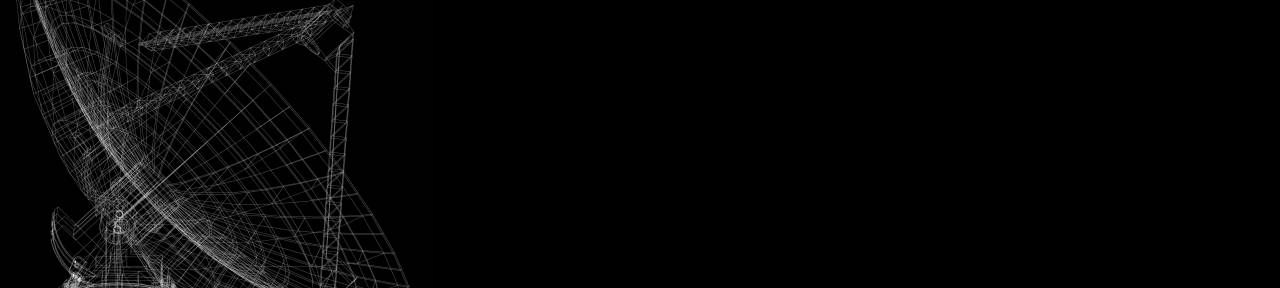
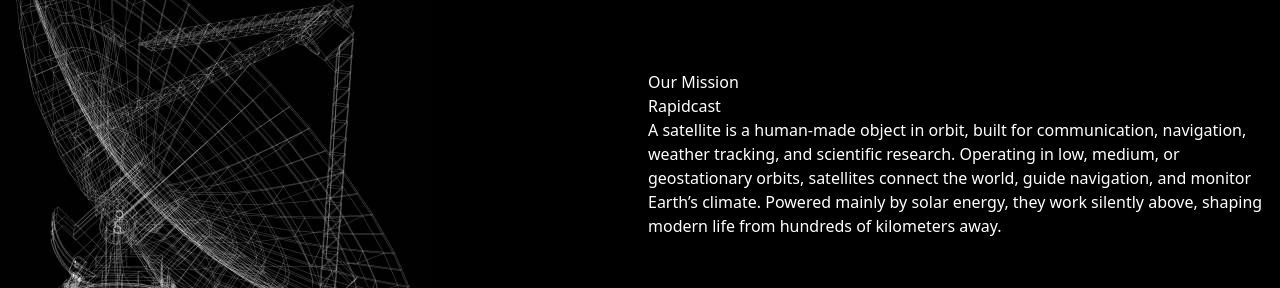
Before and after one commit to BenjjjO/panetEarth, a React (Vite) app: page / in a window 1280 px wide. Shown: the part 1332-1620 px from the top of the page. Built offline with nearby package versions, Linux system fonts and the light colour scheme.

Commit message:
Start cool idea feature

```diff
--- a/src/components/Banner/Banner.jsx
+++ b/src/components/Banner/Banner.jsx
@@ -8,6 +8,11 @@ const Banner = () => {
                 <div>
                     <img src={sateliteImg} alt="" />
                 </div>
+                <div>
+                    <p>Our Mission</p>
+                    <h1>Rapidcast</h1>
+                    <p>A satellite is a human-made object in orbit, built for communication, navigation, weather tracking, and scientific research. Operating in low, medium, or geostationary orbits, satellites connect the world, guide navigation, and monitor Earth’s climate. Powered mainly by solar energy, they work silently above, shaping modern life from hundreds of kilometers away.</p>
+                </div>
             </div>
         </div>
     </div>
```
